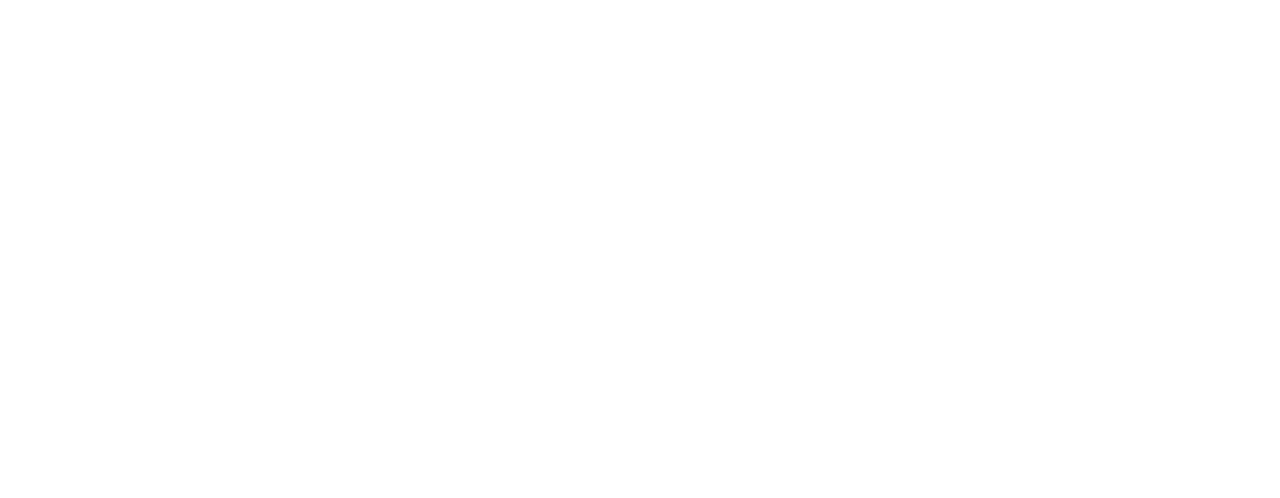
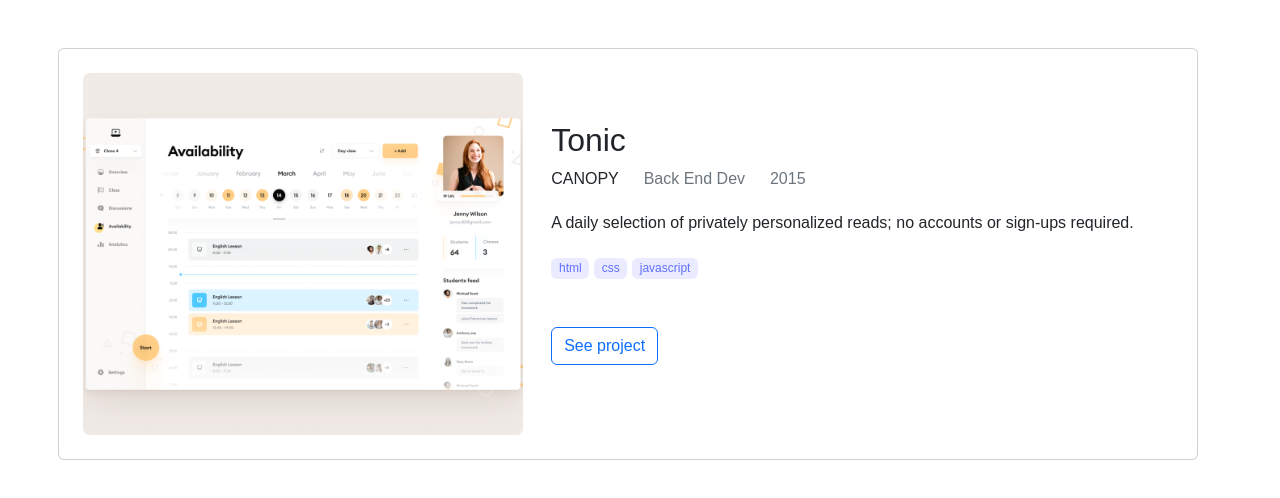
Before and after one commit to SiveMdluli/Bootstrap-Portfolio, a plain HTML site: page index.html in a window 1280 px wide. Drawn offline with nearby package versions, Linux system fonts and the light colour scheme.

Commit message:
Add Tonic project on our portfolio (Project 1)

```diff
--- a/index.html
+++ b/index.html
@@ -9,7 +9,7 @@
     <script src="https://cdn.jsdelivr.net/npm/bootstrap@5.2.3/dist/js/bootstrap.bundle.min.js"></script>
     <title>Bootstrap Portfolio</title>
 </head>
-<body>
+<body class="container">
     <!-- Header seaction -->
     <header>
 
@@ -20,7 +20,38 @@
 
     </section>
     <!-- Work Section -->
-    <section class="work-section">
+    <section class="row work-section gap-3">
+
+        <div class="row card flex-column flex-lg-row mt-lg-5">
+            <div class="project-image col-5 align-items-start pt-lg-4 pb-lg-4">
+                <img class="card-img-top" src="img/Snapshoot Portfolio desktop 2.png" alt="Project 1">
+            </div>
+            <div class="card-body col-5 pt-lg-4 pb-lg-4 pl-lg-3">
+                <h2 class="card-title pt-lg-5">Tonic</h2>
+                <ul class="list-inline">
+                    <li class="list-inline-item">
+                        <span class="p-lg-2.5">CANOPY</span>
+                    </li class="list-inline-item">
+                    <li class="list-inline-item"></li>
+                    <li class="list-inline-item">
+                        <span class="text-muted p-lg-2.5">Back End Dev</span>
+                    </li class="list-inline-item">
+                    <li class="list-inline-item"></li>
+                    <li class="list-inline-item">
+                        <span class="text-muted p-lg-2.5">2015</span>
+                    </li class="list-inline-item">
+                </ul>
+                <p class="fw-normal lh-lg ">
+                    A daily selection of privately personalized reads; no accounts or sign-ups required.
+                </p>
+                <div class="mb-lg-5">
+                    <span class="badge bg-info text-dark p-lg-2.5">html</span>
+                    <span class="badge bg-info text-dark p-lg-2.5">css</span>
+                    <span class="badge bg-info text-dark p-lg-2.5">javascript</span>
+                </div>
+                <button type="button" class="btn btn-outline-primary">See project</button>
+            </div>
+        </div>
 
     </section>
 
```
